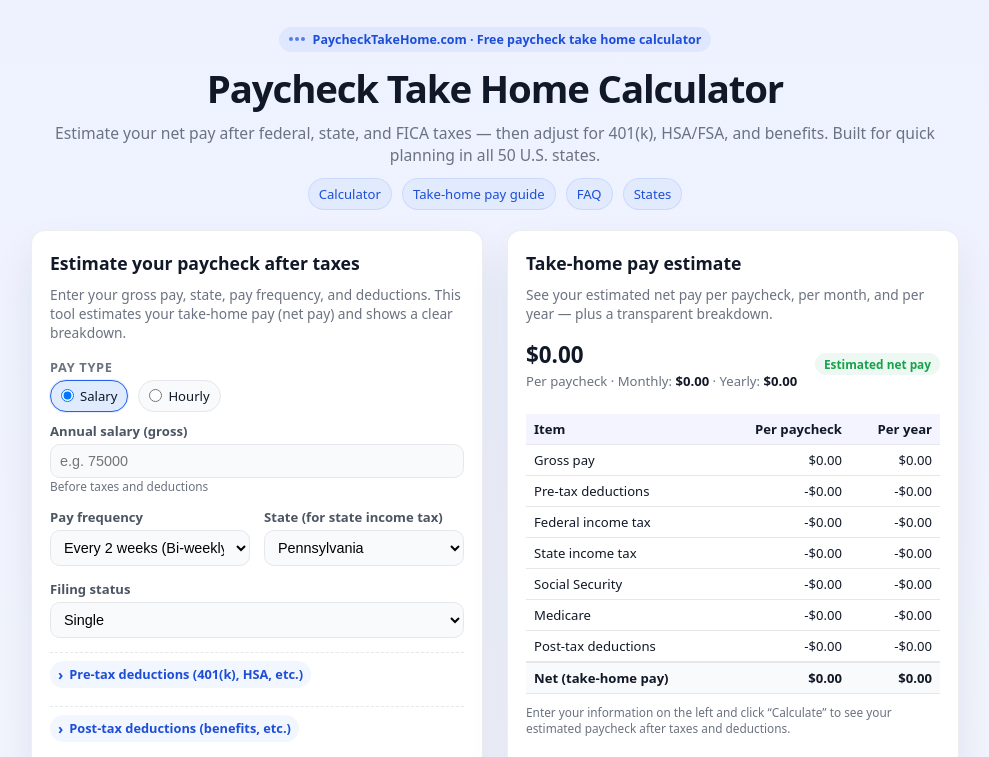
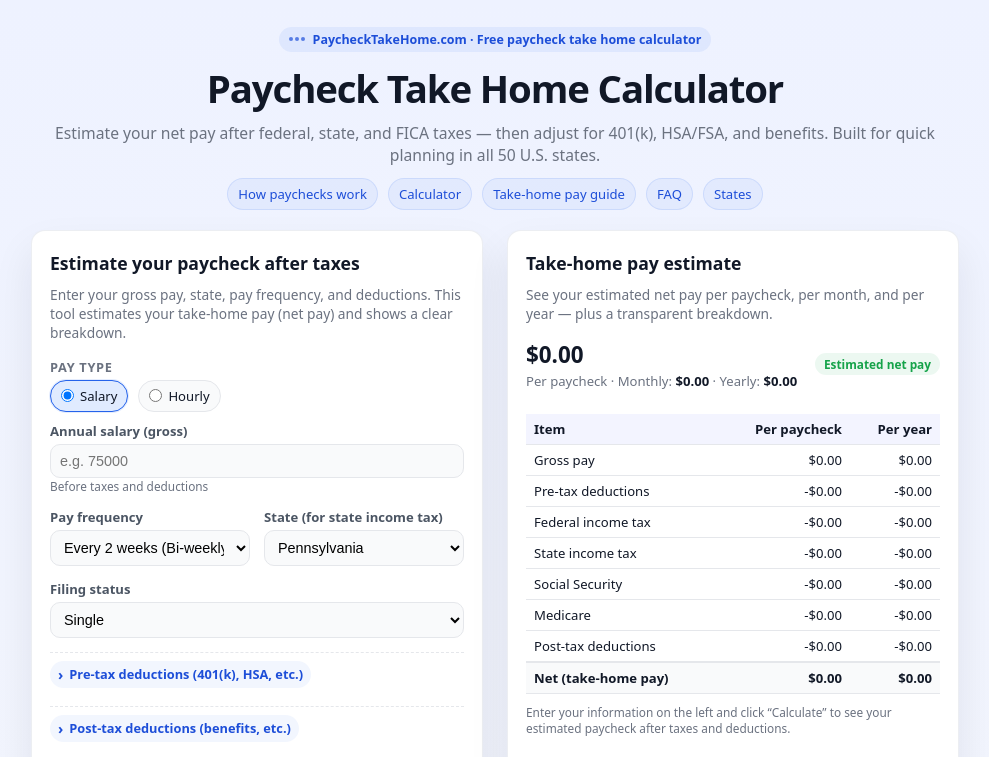
Before and after one commit to rjf5012-cmd/takehome, a plain HTML site: page index.html in a window 1280 px wide. Shown: the top 757 px of the page, without its empty margins (145-1134 px from the left). Drawn offline with Linux system fonts and the light colour scheme.

Commit message:
Update index.html

```diff
--- a/index.html
+++ b/index.html
@@ -623,7 +623,9 @@
         Built for quick planning in all 50 U.S. states.
       </p>
 
+      <!-- ✅ Added link to the new long-form page -->
       <nav class="top-links" aria-label="Jump links">
+        <a href="/how-paychecks-work.html">How paychecks work</a>
         <a href="#calculator">Calculator</a>
         <a href="#guide">Take-home pay guide</a>
         <a href="#faq">FAQ</a>
```
